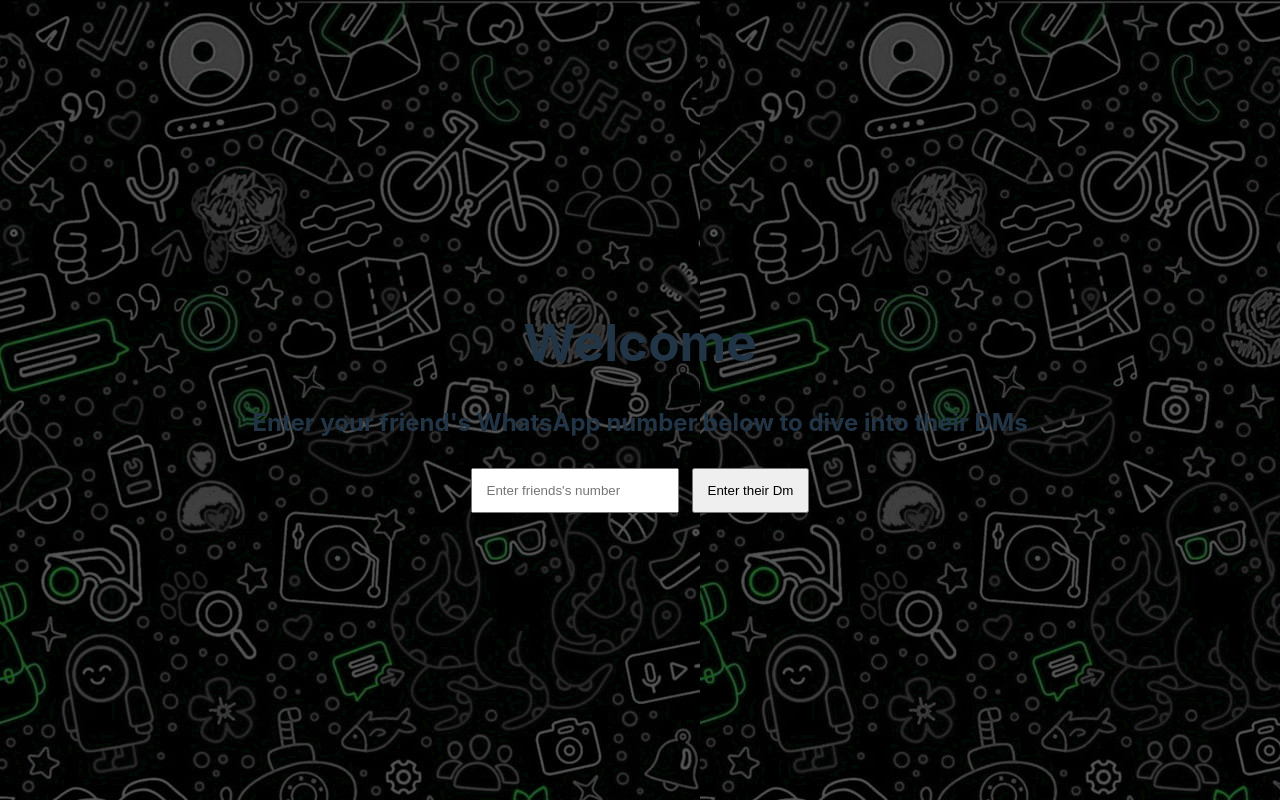
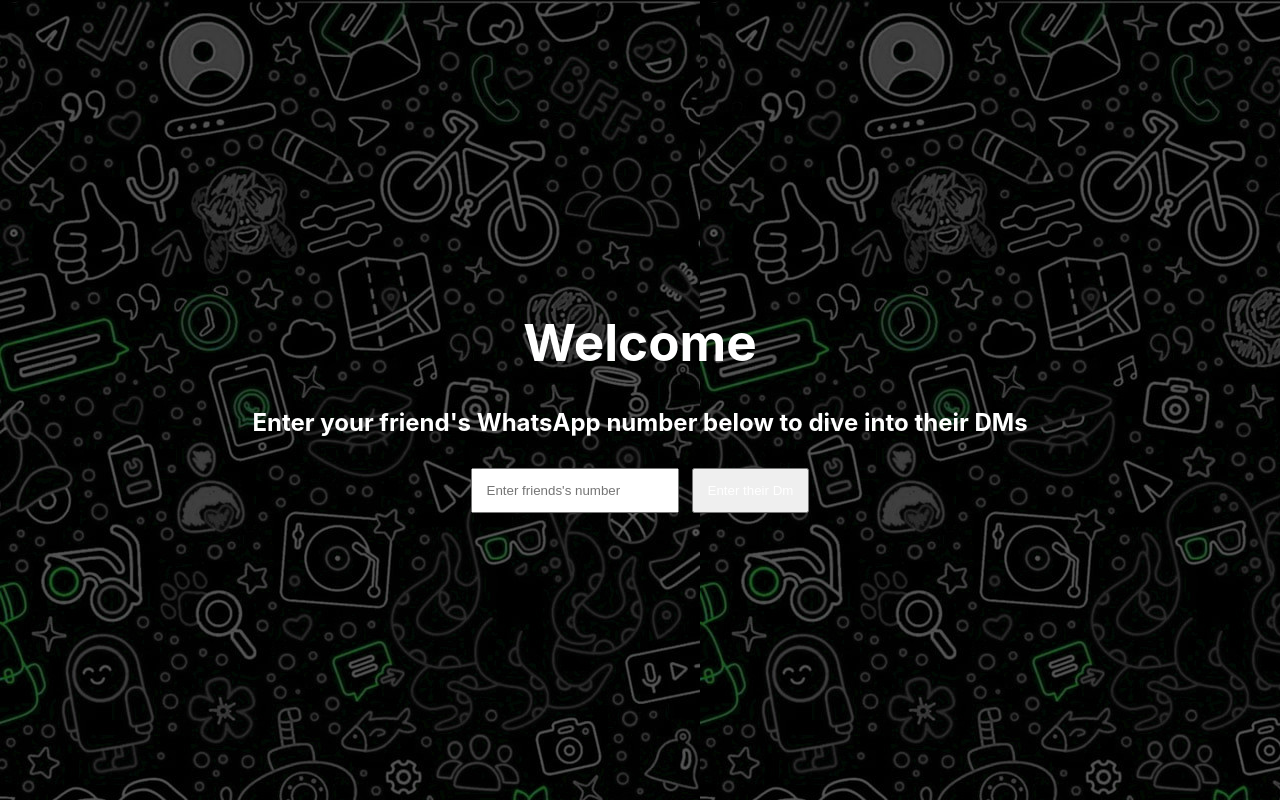
Before and after one commit to pro-me0/wcr, a React (Vite) app: page / in a window 1280 px wide. Built offline with nearby package versions, Linux system fonts and the light colour scheme.

Commit message:
maintanance.

```diff
--- a/src/App.css
+++ b/src/App.css
@@ -7,6 +7,11 @@
 body{
   background-image: url("/whatsappbackground1.jpg");
 }
+
+*{
+  color: white;
+}
+
 input{
   padding: 1em;
   margin: .5em;
```
